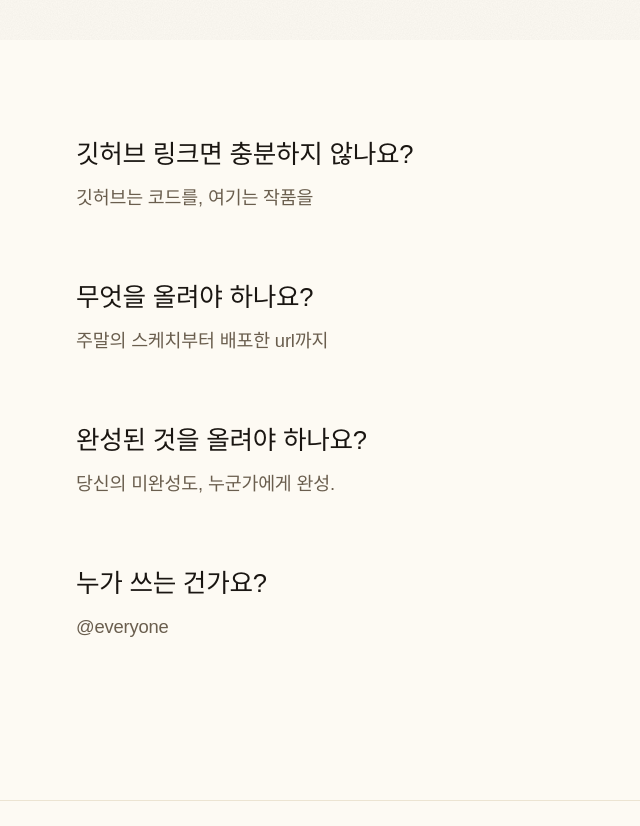
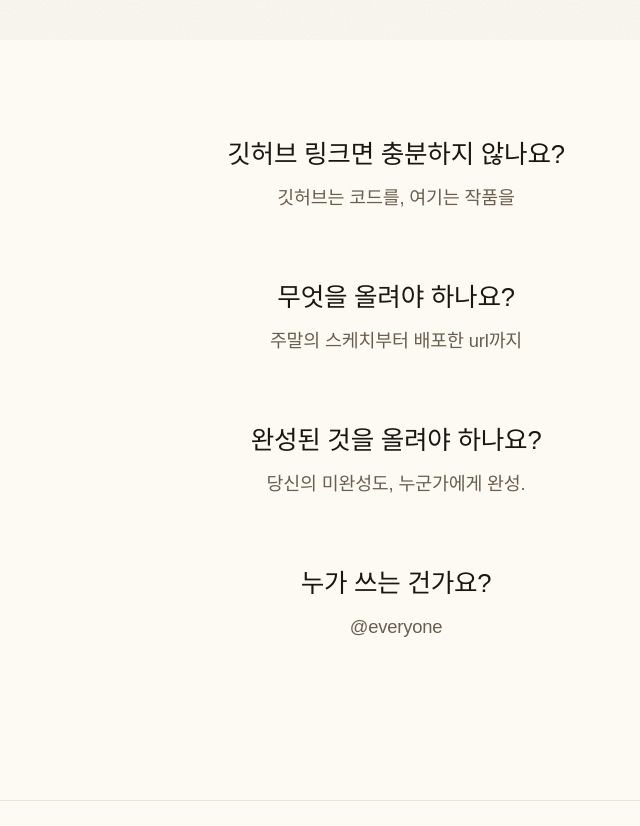
Before and after one commit to syk8015/vibefolio, a Next.js app: page / in a window 1280 px wide. Shown: the part 760-1586 px from the top of the page, without its empty margins (244-884 px from the left). Built offline with nearby package versions, Linux system fonts and the light colour scheme; no server answers; the database is empty; a web font is replaced by a local one.

Commit message:
Center-align FAQ questions and answers
Both rows were left-aligned; switch to center to match the rest of
the public landing's typographic axis.

```diff
--- a/components/FaqRepliesSection.tsx
+++ b/components/FaqRepliesSection.tsx
@@ -130,6 +130,7 @@ const qStyle: React.CSSProperties = {
   lineHeight: 1.45,
   letterSpacing: "-0.01em",
   margin: "0 0 0.65rem",
+  textAlign: "center",
   wordBreak: "keep-all",
   overflowWrap: "break-word",
 };
@@ -142,6 +143,7 @@ const aStyle: React.CSSProperties = {
   lineHeight: 1.5,
   letterSpacing: "-0.01em",
   margin: 0,
+  textAlign: "center",
   wordBreak: "keep-all",
   overflowWrap: "break-word",
 };
```
